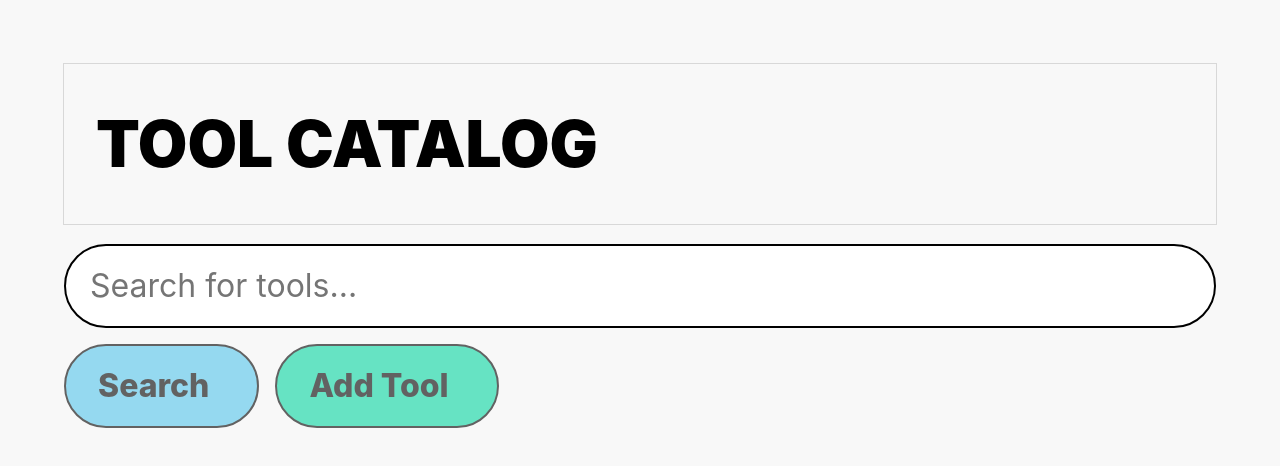
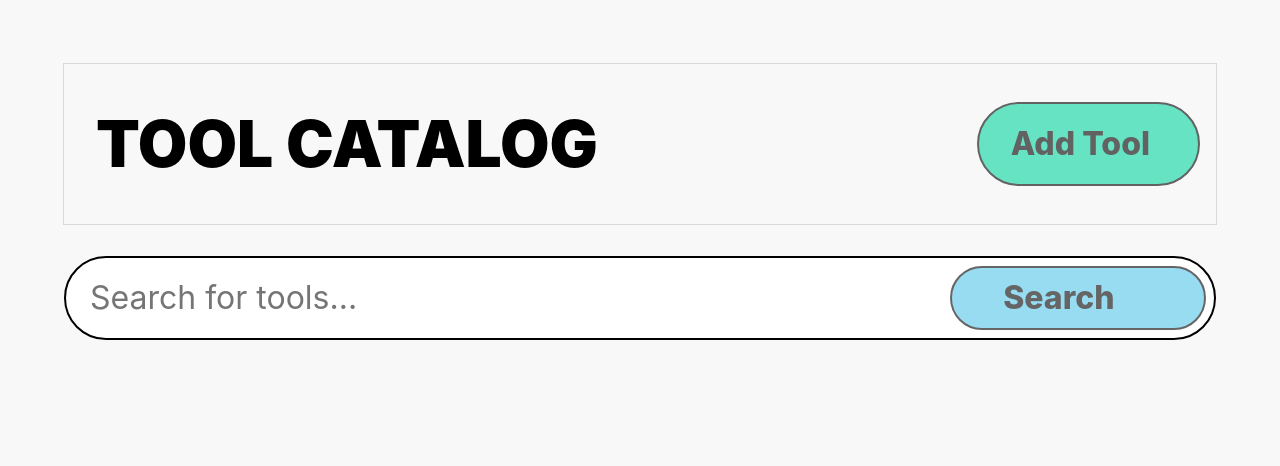
Before and after one commit to wmorian/ToolCat, a website: page public/index.html in a window 1280 px wide. Drawn offline with Linux system fonts and the light colour scheme.

Commit message:
change layout of buttons

```diff
--- a/public/index.html
+++ b/public/index.html
@@ -13,11 +13,17 @@
 
 <body>
     <div class="container">
+        <div class="toolbar">
             <h1 class="title">Tool Catalog</h1>
+            <button id="addButton" class="add-button">Add Tool <i class="gg-add"></i> </button>
+        </div>
+        <div clas="search-container">
+            <div class="search-field">
                 <input type="text" id="searchInput" class="search-input" placeholder="Search for tools..." />
-        <div class="button-container">
-            <button id="searchButton">Search <i class="gg-search"></i> </button>
-            <button id="addButton" class="add-button">Add Tool <i class="gg-add"></i> </button>
+                <button id="searchButton">
+                    <span class="search-label">Search</span>
+                    <i class="gg-search"></i>
+                </button>
             </div>
             <table id="searchResult">
                 <thead>
@@ -30,6 +36,7 @@
                     <!-- Prodcuts from javascript file in here. -->
                 </tbody>
             </table>
+        </div>
     </div>
     <dialog id="myModal" class="modal">
         <form id="addToolForm" method="dialog">
--- a/public/styles.css
+++ b/public/styles.css
@@ -26,9 +26,10 @@ body {
     width: 100%;
     overflow: auto;
     container-type: normal;
+    container-name: container;
 }
 
-@container (min-width: 40rem) {
+@container container (min-width: 40rem) {
     .container>* {
         width: 40rem;
         margin-left: auto;
@@ -36,13 +37,28 @@ body {
     }
 }
 
+.toolbar {
+    display: flex;
+    justify-content: space-between;
+    outline: 1px solid #D8D8D8;
+    margin-bottom: 1rem;
+}
+
 .title {
-    margin-bottom: 20px;
     font-size: 2rem;
     font-weight: 900;
-    outline: 1px solid #D8D8D8;
     padding: 1rem;
     text-transform: uppercase;
+}
+
+.search-field {
+    display: flex;
+    justify-content: space-between;
+    position: relative;
+}
+
+.toolbar > .title, .search-field > .search-input {
+    flex: 1;
 }
 
 .hideInput {
@@ -53,6 +69,13 @@ body {
     border: 2px solid black;
     border-radius: 100vmax;
     padding: .5rem 0 .5rem .75rem;
+    height: 60px;
+}
+
+@media screen and (min-width: 600px) {
+    .search-input {
+        height: auto;
+    }
 }
 
 .button-container {
@@ -87,6 +110,7 @@ button>i {
     background-color: #06D6A0;
     opacity: 0.6;
     transition: 0.3s;
+    max-width: 300px;
 }
 
 .add-button:hover {
@@ -98,10 +122,37 @@ button>i {
     background-color: #54C6EB;
     opacity: 0.6;
     transition: 0.3s;
+    position: absolute;
+    margin: 10px;
+    right: 0;
+    width: 80px;
+    height: 40px;
 }
 
 #searchButton:hover {
     opacity: 1;
+}
+
+@media screen and (min-width: 600px) {
+    #searchButton {
+        width: 20vw;
+        max-width: 300px;
+        height: calc(100% - 20px);
+    }
+}
+
+.search-label {
+    display: none;
+}
+
+@media screen and (min-width: 600px) {
+    .search-label {
+        display: block;
+    }
+}
+
+.gg-search {
+    margin: 0 !important;
 }
 
 table {
```
Lines whose indentation alone changed are shown as unchanged.
